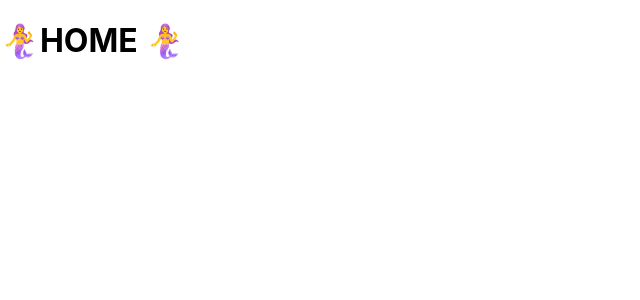
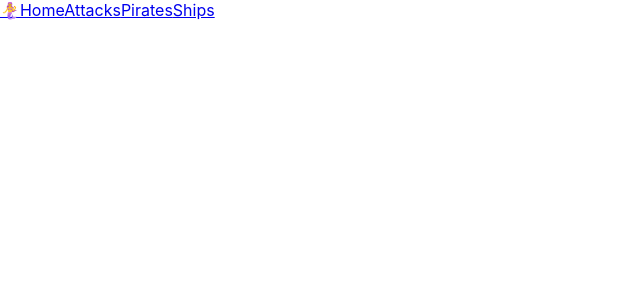
Before and after one commit to kdb23/lil_stinkers_hearties, a React (Create React App) app in the folder client/: page / in a window 1280 px wide. Shown: the top 300 px of the page, without its empty margins (0-640 px from the left). Built offline with nearby package versions, Linux system fonts and the light colour scheme; no server answers.

Commit message:
NabBar Addition

```diff
--- a/client/src/App.js
+++ b/client/src/App.js
@@ -1,6 +1,6 @@
 import './App.css';
 import {useEffect, useState} from 'react'
-import Home from './Home'
+import NavBar from './NavBar'
 import {Route, Switch} from 'react-router-dom'
 import ShipContainer from './ShipContainer'
 import AttackContainer from './AttackContainer'
@@ -36,16 +36,11 @@ function App() {
 
   return (
     <div>
+      <NavBar />
       <Switch>
-        <Route exact path = '/'>
-          <Home />
-        </Route>
         <Route exact path = '/ships'>
           <ShipContainer ships={ships} />
         </Route>
-        {/* <Route exact path = '/ships/:id'>
-            <ShipDetails />
-        </Route> */}
         <Route exact path = '/attacks'>
           <AttackContainer attacks={attacks} />
         </Route>
--- a/client/src/Home.js
+++ /dev/null
@@ -1,8 +0,0 @@
-
-function Home() {
-    return  ( <h1> 🧜‍♀️HOME 🧜‍♀️</h1>
-    )
-
-}
-
-export default Home
--- /dev/null
+++ b/client/src/NavBar.js
@@ -0,0 +1,28 @@
+import {NavLink} from 'react-router-dom'
+
+
+function NavBar() {
+
+
+    return  (
+        <nav>
+            <div>
+                <NavLink to="/" exact>
+                    🧜‍♀️Home
+                </NavLink>
+                <NavLink to="/attacks" exact>
+                    Attacks
+                </NavLink>
+                <NavLink to="/pirates" exact >
+                    Pirates
+                </NavLink>
+                <NavLink to="/ships" exact>
+                    Ships
+                </NavLink>
+            </div>
+        </nav>
+    )
+
+}
+
+export default NavBar
```
